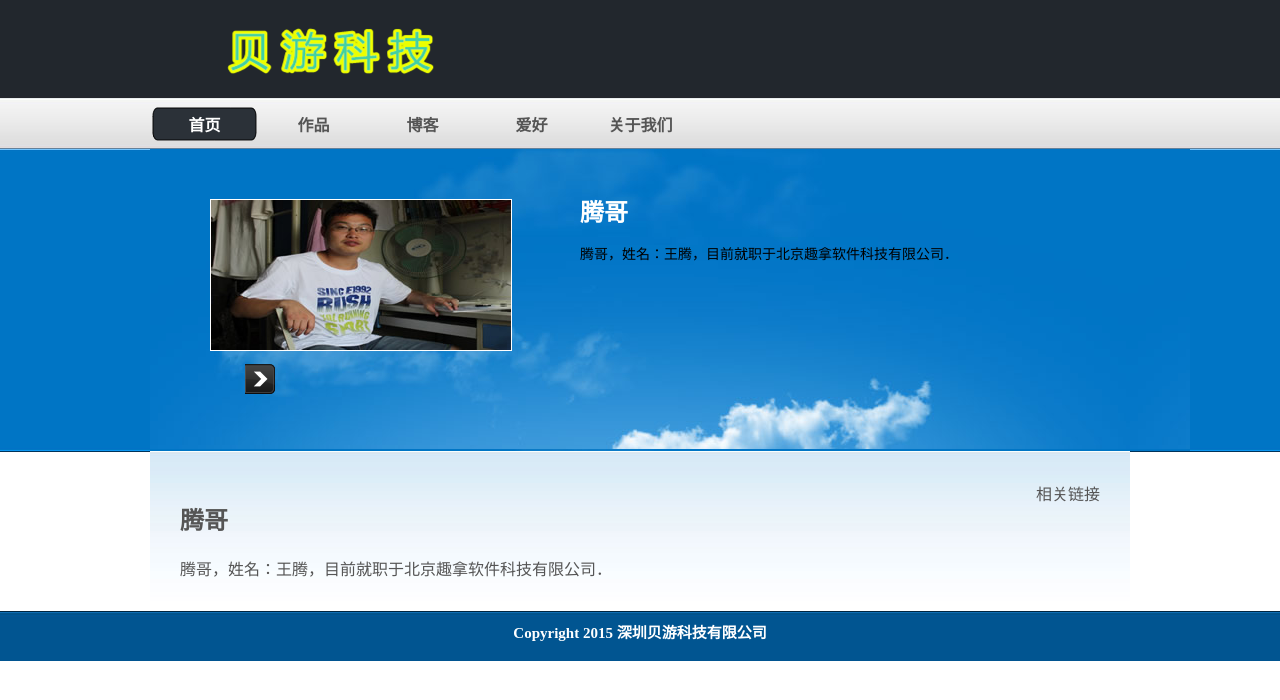
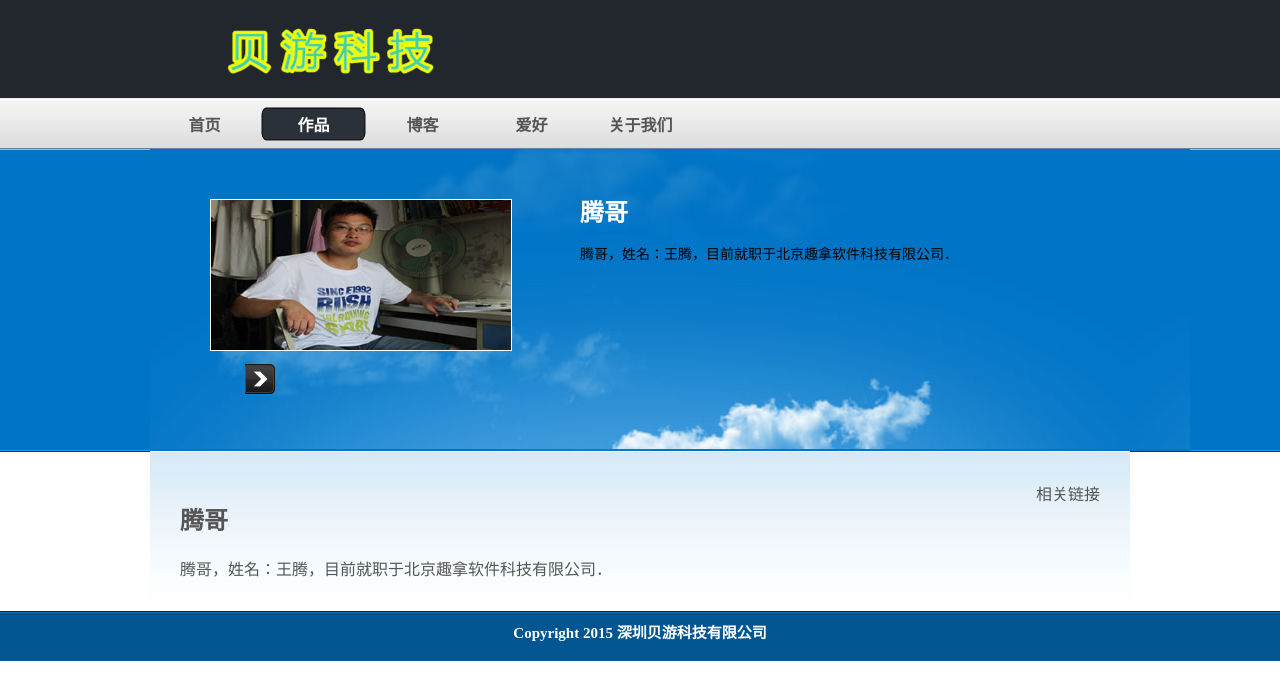
Before and after one commit to wteng/beiyou, a plain HTML site: page blogs.html in a window 1280 px wide. Drawn offline with nearby package versions, Linux system fonts and the light colour scheme.

Commit message:
add blogs

```diff
--- a/index.html
+++ b/blogs.html
@@ -25,8 +25,8 @@
 			</div>
 			<div id="header_menu">
 				<ul>
-					<li><a href="index.html" class="current">首页</a></li>
-					<li><a href="index.html">作品</a></li>
+					<li><a href="index.html">首页</a></li>
+					<li><a href="index.html"  class="current">作品</a></li>
 					<li><a href="index.html">博客</a></li>
 					<li><a href="index.html">爱好</a></li>
 					<li><a href="index.html">关于我们</a></li>
```
